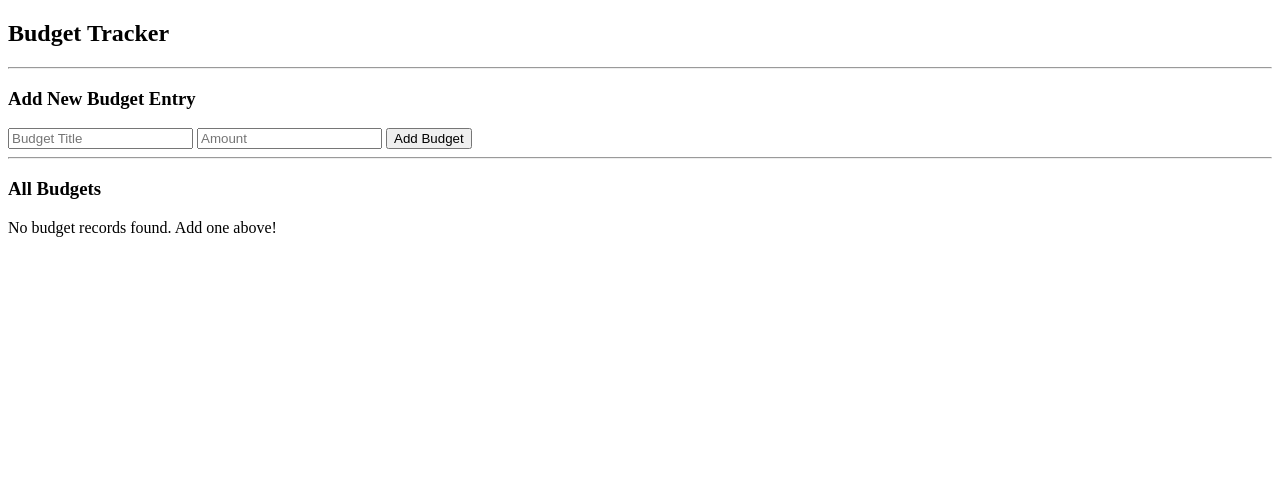
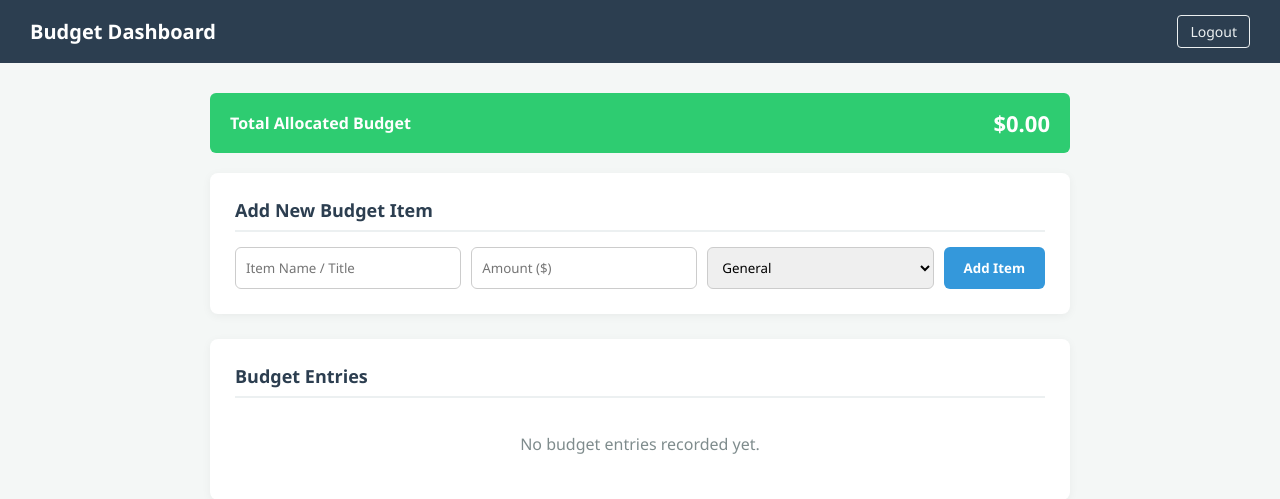
Before and after one commit to shivansh150479/Smart-Expense-Tracker.., a Flask app: page /dashboard in a window 1280 px wide. Shown: the top 499 px of the page. Run offline with Flask 3, Linux system fonts and the light colour scheme.

Commit message:
Update dashboard.html

```diff
--- a/templates/dashboard.html
+++ b/templates/dashboard.html
@@ -2,34 +2,82 @@
 <html lang="en">
 <head>
     <meta charset="UTF-8">
-    <title>Budget Tracker</title>
+    <meta name="viewport" content="width=device-width, initial-scale=1.0">
+    <title>Dashboard - Budget Tracker</title>
+    <style>
+        * { box-sizing: border-box; margin: 0; padding: 0; font-family: 'Segoe UI', Tahoma, Geneva, Verdana, sans-serif; }
+        body { background-color: #f4f7f6; color: #333; }
+        .navbar { background-color: #2c3e50; color: white; padding: 15px 30px; display: flex; justify-content: space-between; align-items: center; }
+        .navbar h2 { font-size: 20px; }
+        .logout-btn { color: #ecf0f1; text-decoration: none; padding: 6px 12px; border: 1px solid #ecf0f1; border-radius: 4px; font-size: 14px; }
+        .logout-btn:hover { background-color: #ecf0f1; color: #2c3e50; }
+        .container { max-width: 900px; margin: 30px auto; padding: 0 20px; }
+        .card { background: white; padding: 25px; border-radius: 8px; box-shadow: 0 2px 10px rgba(0,0,0,0.05); margin-bottom: 25px; }
+        .card h3 { margin-bottom: 15px; color: #2c3e50; font-size: 18px; border-bottom: 2px solid #ecf0f1; padding-bottom: 8px; }
+        .form-row { display: flex; gap: 10px; flex-wrap: wrap; }
+        .form-row input, .form-row select { flex: 1; min-width: 150px; padding: 10px; border: 1px solid #ccc; border-radius: 6px; }
+        .add-btn { padding: 10px 20px; background-color: #3498db; color: white; border: none; border-radius: 6px; font-weight: 600; cursor: pointer; }
+        .add-btn:hover { background-color: #2980b9; }
+        .budget-list { list-style: none; }
+        .budget-item { display: flex; justify-content: space-between; align-items: center; padding: 12px 15px; border-bottom: 1px solid #eee; }
+        .budget-item:last-child { border-bottom: none; }
+        .budget-info { display: flex; gap: 15px; align-items: center; }
+        .category-badge { background-color: #e8f4f8; color: #2980b9; padding: 4px 8px; border-radius: 4px; font-size: 12px; font-weight: 600; }
+        .view-link { color: #3498db; text-decoration: none; font-size: 14px; font-weight: 600; }
+        .view-link:hover { text-decoration: underline; }
+        .summary-box { background-color: #2ecc71; color: white; padding: 15px 20px; border-radius: 6px; display: flex; justify-content: space-between; align-items: center; margin-bottom: 20px; }
+        .summary-box h4 { font-size: 16px; }
+        .summary-box span { font-size: 22px; font-weight: 700; }
+    </style>
 </head>
 <body>
-    <h2>Budget Tracker</h2>
+    <div class="navbar">
+        <h2>Budget Dashboard</h2>
+        <a href="/login" class="logout-btn">Logout</a>
+    </div>
 
-    <hr>
+    <div class="container">
+        <div class="summary-box">
+            <h4>Total Allocated Budget</h4>
+            <span>${{ "%.2f"|format(total_amount) }}</span>
+        </div>
 
-    <h3>Add New Budget Entry</h3>
-    <form action="/add-budget" method="POST">
-        <input type="text" name="title" placeholder="Budget Title" required>
-        <input type="number" step="0.01" name="amount" placeholder="Amount" required>
-        <button type="submit">Add Budget</button>
+        <div class="card">
+            <h3>Add New Budget Item</h3>
+            <form action="/add-budget" method="POST" class="form-row">
+                <input type="text" name="title" placeholder="Item Name / Title" required>
+                <input type="number" step="0.01" name="amount" placeholder="Amount ($)" required>
+                <select name="category">
+                    <option value="General">General</option>
+                    <option value="Groceries">Groceries</option>
+                    <option value="Utilities">Utilities</option>
+                    <option value="Entertainment">Entertainment</option>
+                </select>
+                <button type="submit" class="add-btn">Add Item</button>
             </form>
+        </div>
 
-    <hr>
-
-    <h3>All Budgets</h3>
+        <div class="card">
+            <h3>Budget Entries</h3>
             {% if budgets %}
-        <ul>
+                <ul class="budget-list">
                 {% for b in budgets %}
-            <li>
-                <strong>{{ b.title }}</strong>: ${{ "%.2f"|format(b.amount) }}
-                - <a href="/detail/{{ b.id }}">View Details</a>
+                    <li class="budget-item">
+                        <div class="budget-info">
+                            <span class="category-badge">{{ b.category }}</span>
+                            <strong>{{ b.title }}</strong>
+                        </div>
+                        <div>
+                            <span style="margin-right: 15px; font-weight: 600;">${{ "%.2f"|format(b.amount) }}</span>
+                            <a href="/detail/{{ b.id }}" class="view-link">View Details</a>
+                        </div>
                     </li>
                 {% endfor %}
                 </ul>
             {% else %}
-        <p>No budget records found. Add one above!</p>
+                <p style="color: #7f8c8d; text-align: center; padding: 20px 0;">No budget entries recorded yet.</p>
             {% endif %}
+        </div>
+    </div>
 </body>
 </html>
```
Lines whose indentation alone changed are shown as unchanged.
